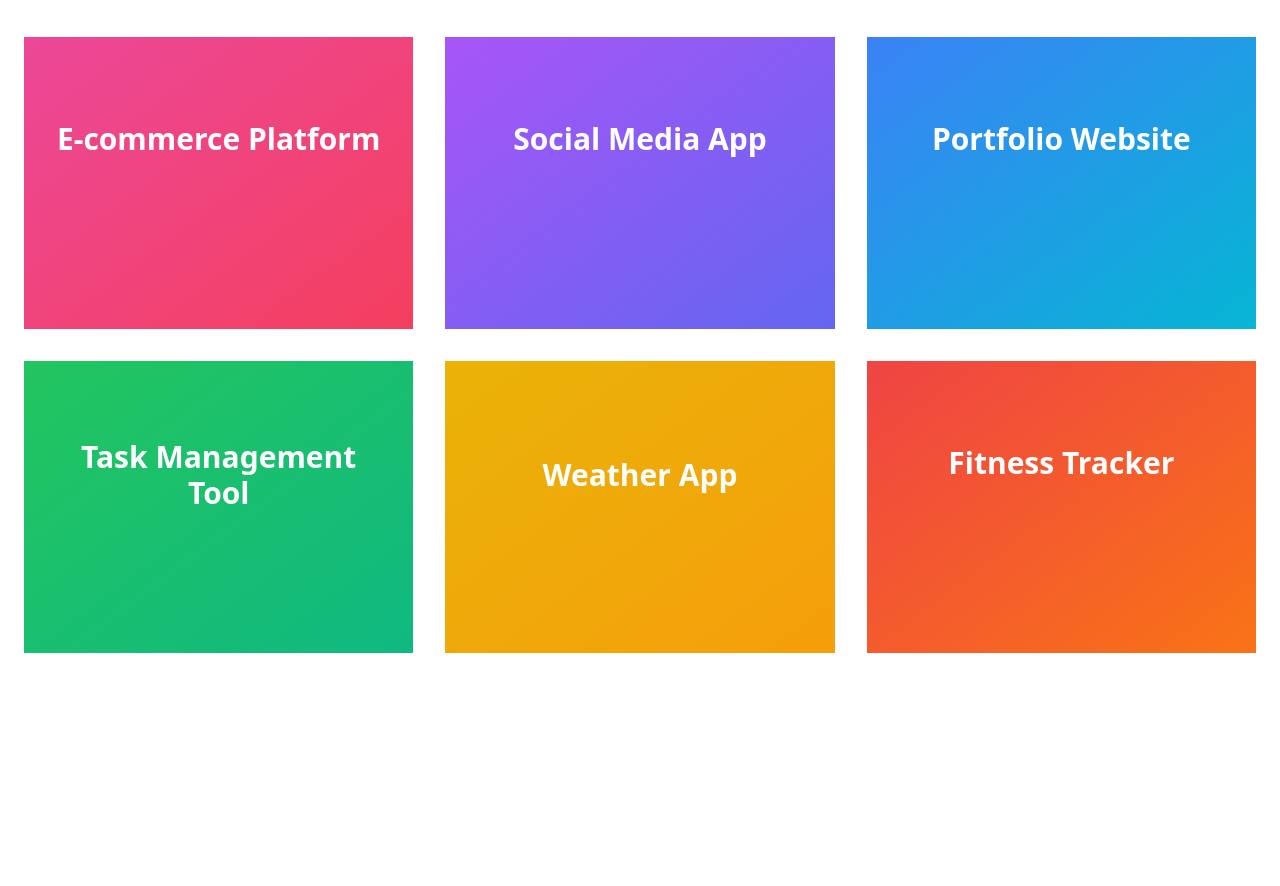
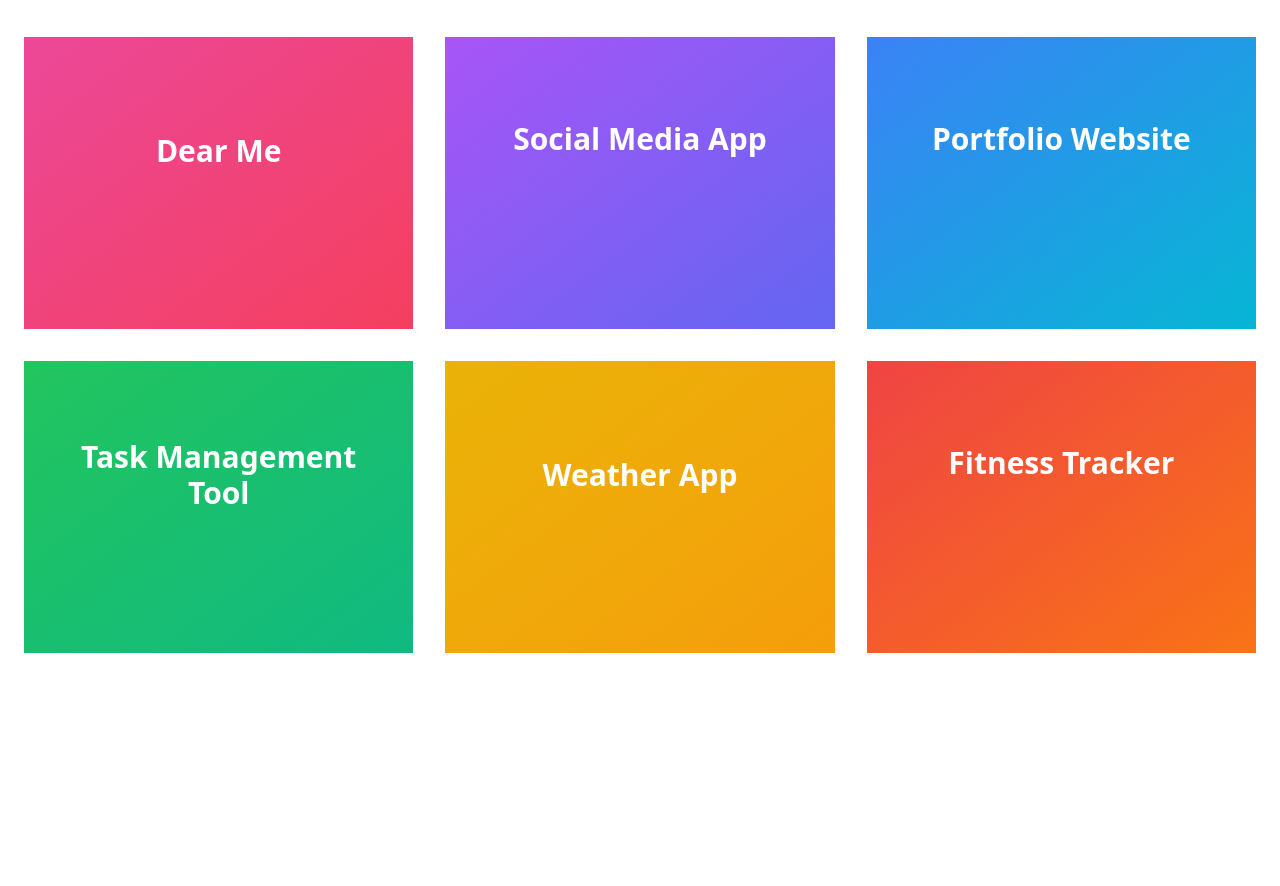
Before and after one commit to talsag-dev/portfolio, a React (Vite) app: page / in a window 1280 px wide. Shown: the part 5840-6726 px from the top of the page. Built offline with nearby package versions, Linux system fonts and the light colour scheme.

Commit message:
feat: add a project

```diff
--- a/src/App.tsx
+++ b/src/App.tsx
@@ -29,7 +29,7 @@ function useTypingEffect(
   texts: string[],
   typingSpeed = 50,
   erasingSpeed = 30,
-  delayBetweenTexts = 2000,
+  delayBetweenTexts = 2000
 ) {
   const [displayText, setDisplayText] = useState('');
   const [currentIndex, setCurrentIndex] = useState(0);
@@ -163,10 +163,11 @@ function App() {
 
   const projects = [
     {
-      name: 'E-commerce Platform',
+      name: 'Dear Me',
       color: 'from-pink-500 to-rose-500',
       description:
-        'A full-featured online shopping experience with secure payments and inventory management.',
+        'A web app to enter your thoughts, feelings, and experiences in a digital diary.',
+      link: 'https://talsag-dev.github.io/dear-me/',
     },
     {
       name: 'Social Media App',
@@ -585,6 +586,11 @@ function App() {
                 animate={{ opacity: 1, y: 0 }}
                 transition={{ delay: index * 0.1, duration: 0.5 }}
                 className="aspect-[4/3] w-full"
+                onClick={
+                  project.link
+                    ? () => window.open(project.link, '_blank')
+                    : undefined
+                }
               >
                 <div
                   className={`group relative bg-gradient-to-br ${project.color} w-full h-full overflow-hidden cursor-pointer transition-all duration-300 ease-in-out transform hover:scale-105 hover:shadow-xl rounded-lg`}
```
